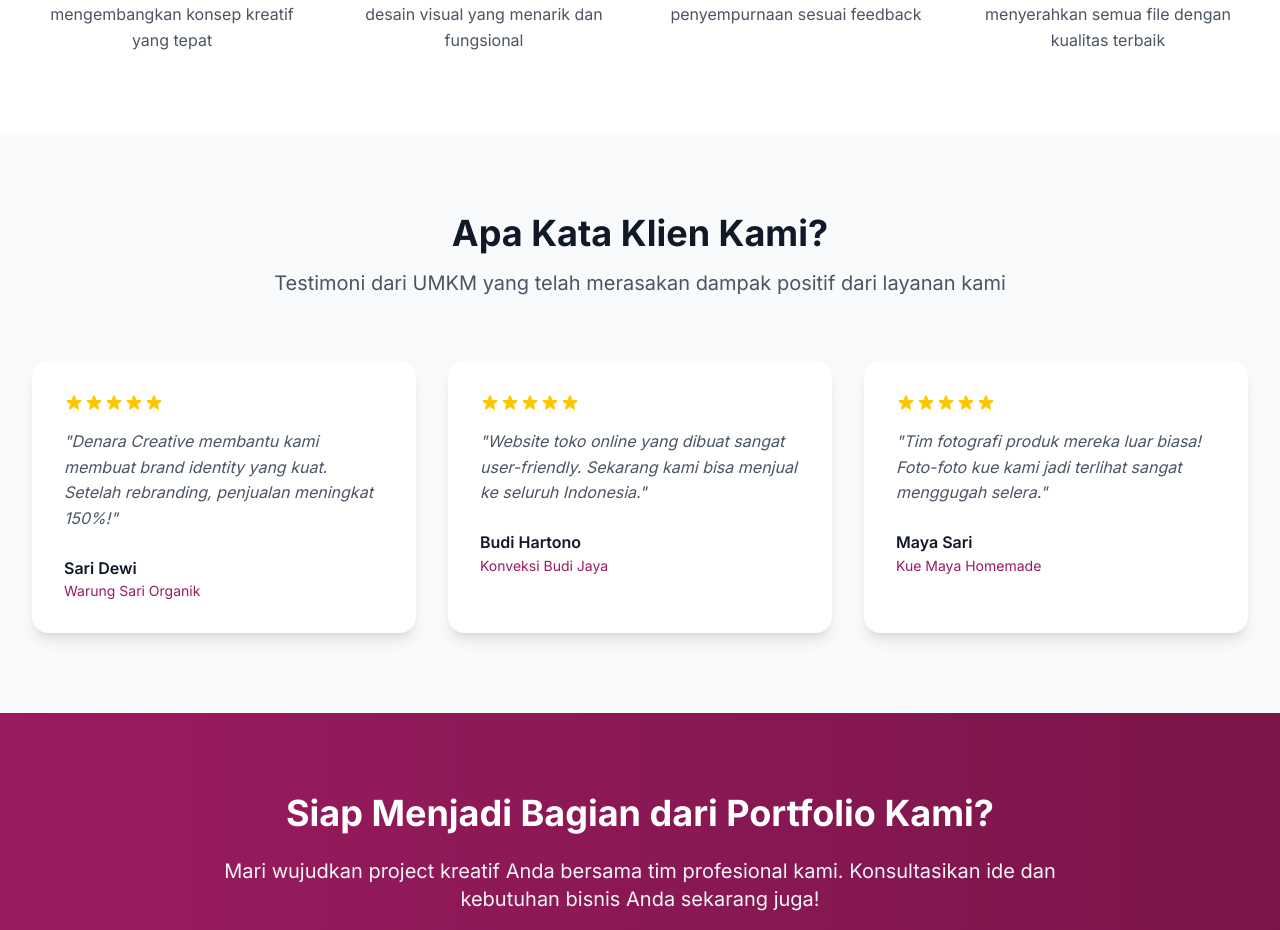
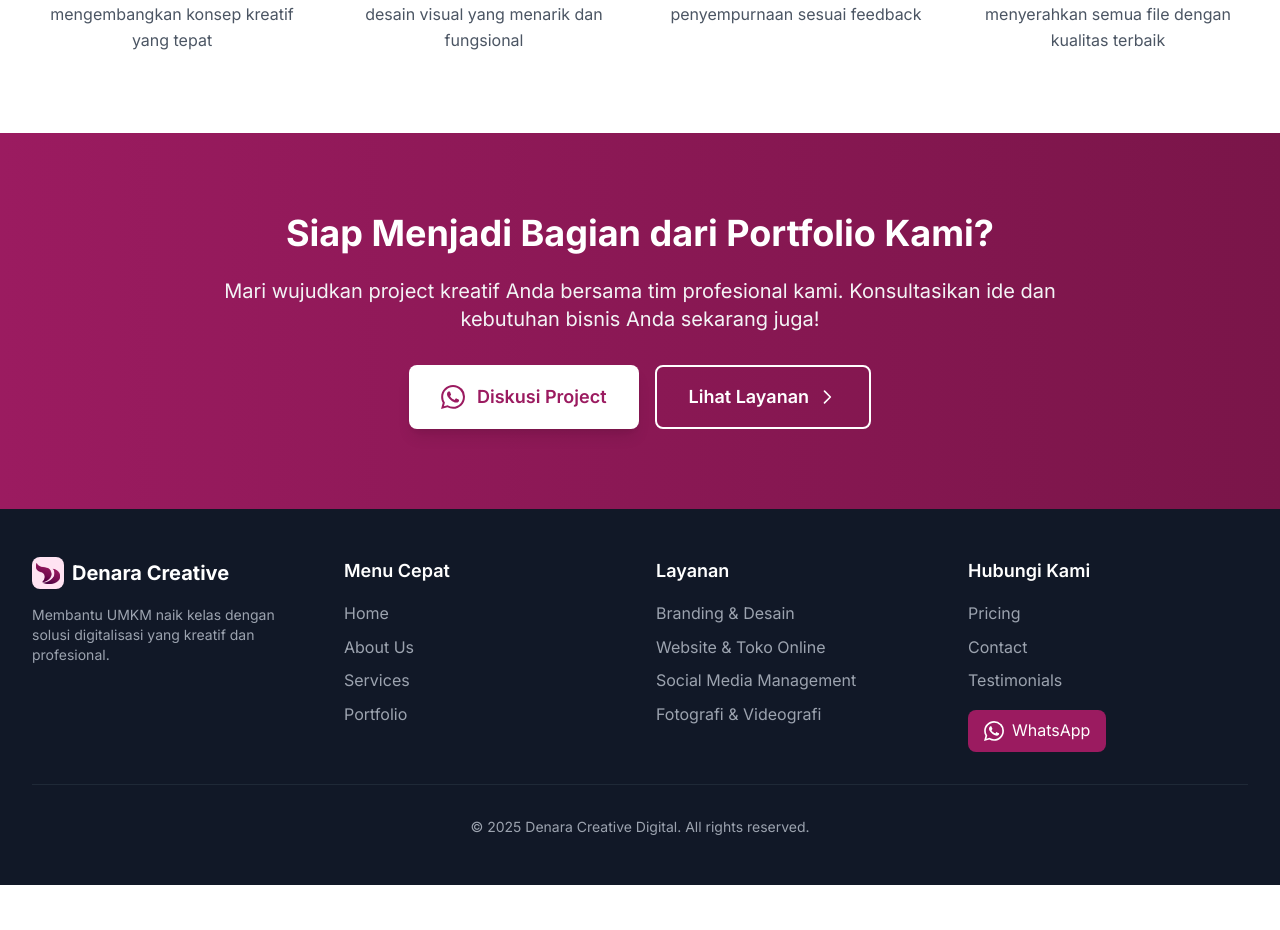
Before and after one commit to wildanwigenta/DenaraCreative, a Next.js app: page /portfolio in a window 1280 px wide. Shown: the part 2603-3533 px from the top of the page. After the commit the page ends 3488 px from the top, so only its background shows below. Built offline with nearby package versions, Linux system fonts and the light colour scheme.

Commit message:
delete testimonial

```diff
--- a/src/app/portfolio/page.tsx
+++ b/src/app/portfolio/page.tsx
@@ -24,27 +24,6 @@
     number: "98%",
     label: "Tingkat Kepuasan",
     description: "Berdasarkan feedback klien"
-  }
-];
-
-const testimonials = [
-  {
-    name: "Sari Dewi",
-    business: "Warung Sari Organik",
-    text: "Denara Creative membantu kami membuat brand identity yang kuat. Setelah rebranding, penjualan meningkat 150%!",
-    rating: 5
-  },
-  {
-    name: "Budi Hartono",
-    business: "Konveksi Budi Jaya",
-    text: "Website toko online yang dibuat sangat user-friendly. Sekarang kami bisa menjual ke seluruh Indonesia.",
-    rating: 5
-  },
-  {
-    name: "Maya Sari",
-    business: "Kue Maya Homemade",
-    text: "Tim fotografi produk mereka luar biasa! Foto-foto kue kami jadi terlihat sangat menggugah selera.",
-    rating: 5
   }
 ];
 
@@ -160,39 +139,6 @@
         </div>
       </section>
 
-      {/* Client Testimonials */}
-      <section className="py-20 bg-gray-50">
-        <div className="max-w-7xl mx-auto px-4 sm:px-6 lg:px-8">
-          <div className="text-center mb-16">
-            <h2 className="text-4xl font-bold text-gray-900 font-poppins mb-4">
-              Apa Kata Klien Kami?
-            </h2>
-            <p className="text-xl text-gray-600 max-w-3xl mx-auto">
-              Testimoni dari UMKM yang telah merasakan dampak positif dari layanan kami
-            </p>
-          </div>
-
-          <div className="grid grid-cols-1 md:grid-cols-3 gap-8">
-            {testimonials.map((testimonial, index) => (
-              <div key={index} className="bg-white rounded-2xl p-8 shadow-lg">
-                <div className="flex items-center mb-4">
-                  {[...Array(testimonial.rating)].map((_, i) => (
-                    <svg key={i} className="w-5 h-5 text-yellow-400" fill="currentColor" viewBox="0 0 20 20">
-                      <path d="M9.049 2.927c.3-.921 1.603-.921 1.902 0l1.07 3.292a1 1 0 00.95.69h3.462c.969 0 1.371 1.24.588 1.81l-2.8 2.034a1 1 0 00-.364 1.118l1.07 3.292c.3.921-.755 1.688-1.54 1.118l-2.8-2.034a1 1 0 00-1.175 0l-2.8 2.034c-.784.57-1.838-.197-1.539-1.118l1.07-3.292a1 1 0 00-.364-1.118L2.98 8.72c-.783-.57-.38-1.81.588-1.81h3.461a1 1 0 00.951-.69l1.07-3.292z" />
-                    </svg>
-                  ))}
-                </div>
-                <p className="text-gray-600 mb-6 italic">&quot;{testimonial.text}&quot;</p>
-                <div>
-                  <div className="font-semibold text-gray-900">{testimonial.name}</div>
-                  <div className="text-sm text-[#9B1B60]">{testimonial.business}</div>
-                </div>
-              </div>
-            ))}
-          </div>
-        </div>
-      </section>
-
       {/* CTA Section */}
       <section className="py-20 bg-gradient-to-r from-[#9B1B60] to-[#7a1549] text-white">
         <div className="max-w-4xl mx-auto px-4 sm:px-6 lg:px-8 text-center">
```
